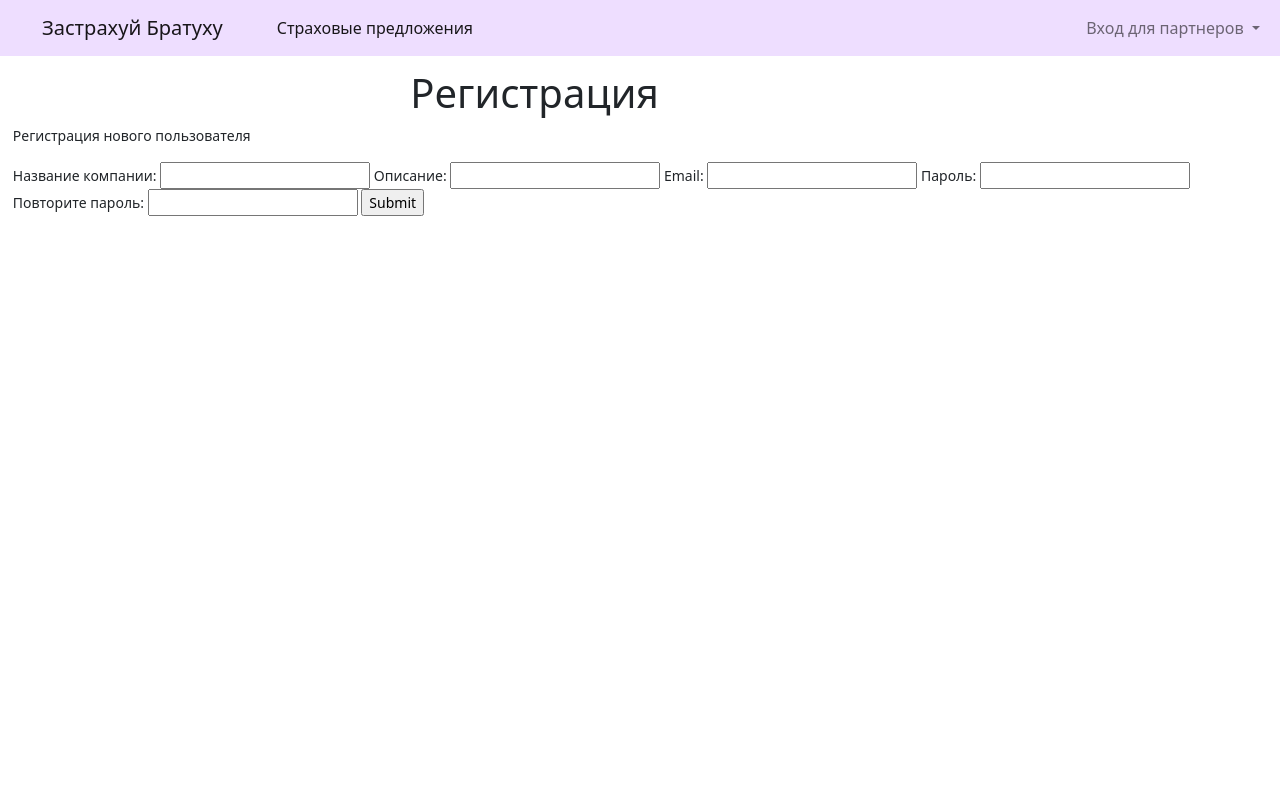
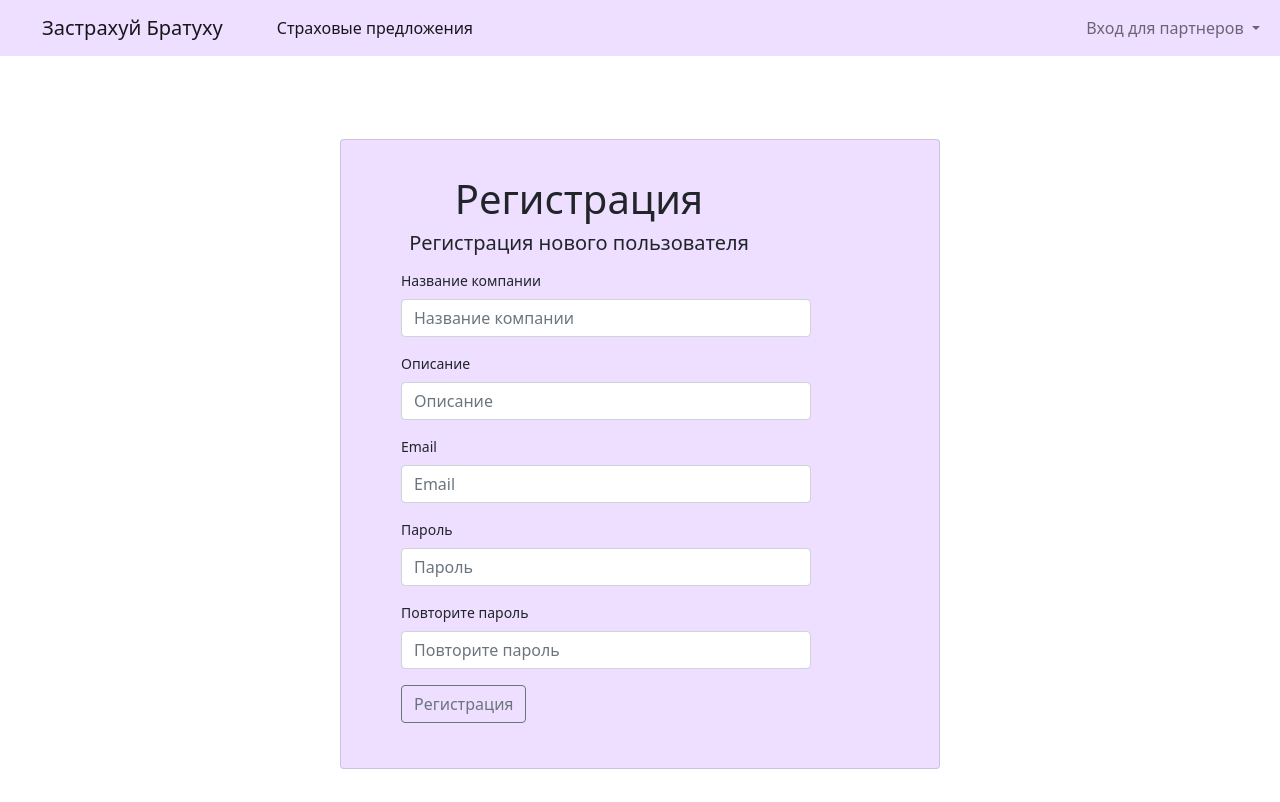
Before and after one commit to dima777939/insure_bro, a Django app: page /account/register/ in a window 1280 px wide. Before the commit the page ends 216 px from the top, so only its background shows below. Run offline with Django 4.2, Linux system fonts and the light colour scheme; parts of the project's set-up code (start-up, migrations or seed data) failed here and were passed over; some libraries are stand-ins or nearby versions.

Commit message:
fix style

```diff
--- a/account/templates/account/company/logout.html
+++ b/account/templates/account/company/logout.html
@@ -4,6 +4,6 @@
 {% endblock %}
 {% block content %}
     <h1>Выход</h1>
-    <p>Вы успешно вышли из аккаунта</p>
-    <h2><a href="{% url 'account:login' %}">Авторизируйтесь</a> для дальнейшей работы</h2>
+    <h3>Вы успешно вышли из аккаунта</h3>
+    <h2><a href="{% url 'account:login' %}">Авторизуйтесь</a>для дальнейшей работы</h2>
 {% endblock %}>
--- a/account/templates/account/company/registration.html
+++ b/account/templates/account/company/registration.html
@@ -1,13 +1,18 @@
 {% extends 'base.html' %}
+{% load bootstrap4 %}
 {% block title %}Регистрация{% endblock %}
 {% block content %}
- <div>
- 	<h1>Регистрация</h1>
-    <p>Регистрация нового пользователя</p>
-	 <form action="." method="post">
-		 {% csrf_token %}
-		 {{ reg_form.as_table }}
-		 <input type="submit" name="Регистрация">
-	 </form>
- </div>
+	<div class="create_form">
+	  <div class="card card-body">
+        <div class="block block_form">
+			<h1>Регистрация</h1>
+    		<h5>Регистрация нового пользователя</h5>
+            <form action="." method="post" class="form">
+				{% csrf_token %}
+				{% bootstrap_form reg_form layout="inline" %}
+				{% bootstrap_button content="Регистрация" button_type="submit" button_class="btn btn-outline-secondary" size="md" %}
+			</form>
+		</div>
+	  </div>
+	</div>
 {% endblock %}
--- a/account/views.py
+++ b/account/views.py
@@ -40,7 +40,7 @@ class CompanyLoginView(View):
         if company is not None:
             if company.is_active:
                 login(request, company)
-                return redirect(reverse("account:register"))
+                return redirect(reverse("cabinet:list_product"))
                 # return redirect(reverse('mane_page:mane_page'))
             else:
                 return HttpResponse("Аккаунт не активен")
--- a/cabinet/redis_data.py
+++ b/cabinet/redis_data.py
@@ -46,5 +46,5 @@ class RedisData:
         for product in products:
             self.add_key_product_url(product)
 
-    def delete_product_key(self, name,  product_id):
+    def delete_product_key(self, name, product_id):
         self._r.delete(f"{name}:{product_id}")
--- a/cabinet/templates/cabinet/create_product.html
+++ b/cabinet/templates/cabinet/create_product.html
@@ -2,6 +2,8 @@
 {% load bootstrap4 %}
 {% block title %}Создать страховое предложение{% endblock %}
 {% block content %}
+	<div class="create_form">
+		<div class="card card-body">
 			<div class="block block_form">
 		  		<h1>Новое страховое предложение</h1>
 		  		<form action="." method="post" class="form">
@@ -10,5 +12,7 @@
 			  		{% bootstrap_button content="Создать" button_type="submit" button_class="btn btn-outline-secondary" size="md" %}
 		  		</form>
 			</div>
+		</div>
+	</div>
     {% include 'cabinet/off_canvas.html' %}
 {% endblock %}
--- a/cabinet/templates/cabinet/responses_to_company.html
+++ b/cabinet/templates/cabinet/responses_to_company.html
@@ -3,10 +3,10 @@
 {% block content %}
     <ul class=" nav nav-tabs navbar-expand-lg">
       <li class="nav-item justify-content-center">
-          <a class="nav-link active lh-sm"  href="{% url "cabinet:responses_active" %}">Активные отклики</a>
+          <a {% if button == "active" %}class="nav-link active" {% else %}class="nav-link"{% endif %}  href="{% url "cabinet:responses_active" %}">Активные отклики</a>
       </li>
       <li class="nav-item">
-          <a class="nav-link" href="{% url "cabinet:responses_completed" "completed" %}">Обработанные отклики</a>
+          <a {% if button == "completed" %} class="nav-link active" {% else %} class="nav-link" {% endif %} href="{% url "cabinet:responses_completed" "completed" %}">Обработанные отклики</a>
       </li>
     </ul>
     <h2></h2>
--- a/cabinet/views.py
+++ b/cabinet/views.py
@@ -70,7 +70,9 @@ class ResponseAction(View):
                 if delete == "delete":
                     response.delete()
                     r.delete_product_key("response", response_id)
-                    return redirect(reverse("cabinet:responses_completed", args=["completed"]))
+                    return redirect(
+                        reverse("cabinet:responses_completed", args=["completed"])
+                    )
                 else:
                     Response.objects.filter(id=response_id).update(finished=True)
                     return redirect(reverse("cabinet:responses_active"))
--- a/static/css/style.css
+++ b/static/css/style.css
@@ -58,10 +58,17 @@ ul {
     margin: 20px;
     padding: 15px;
     max-width: 600px;
+    min-width: 550px;
     justify-content: center;
     background-color: #eedeff;
 }
 
+.create_form {
+    display: flex;
+    flex-wrap: wrap;
+    justify-content: center;
+    margin-top: 50px;
+}
 
 .form, .form-group {
     margin: 15px;
@@ -79,7 +86,7 @@ button.btn-outline-secondary {
     margin: 20px;
 }
 
-h1, h2, h3 {
+h1, h2, h3, h5, h6 {
     width: 80%;
     margin-left: 20px;
     margin-right: 20px;
```
Also changed, not shown: account/templates/account/company/login.html (+14 -7 lines), account/templates/account/company/reg_done.html (+8 -5 lines), cabinet/filter.py (+8 -8 lines), cabinet/forms.py (+2 -6 lines), cabinet/tasks.py (+5 -3 lines), cabinet/urls.py (+15 -3 lines). Lines whose indentation alone changed are shown as unchanged.
